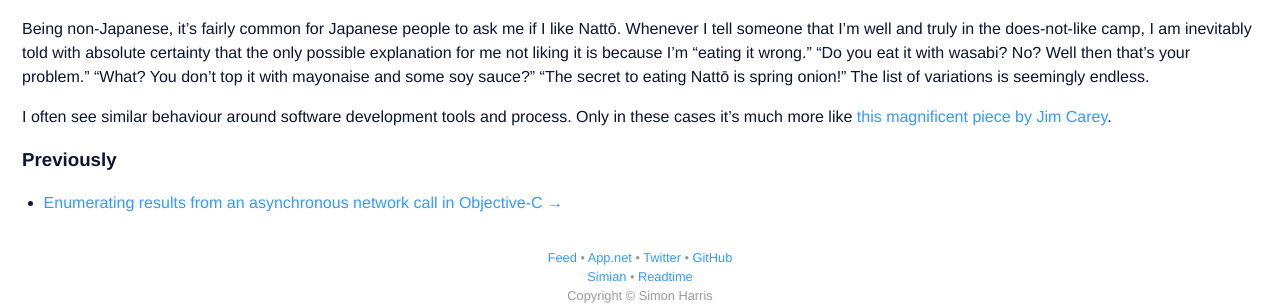
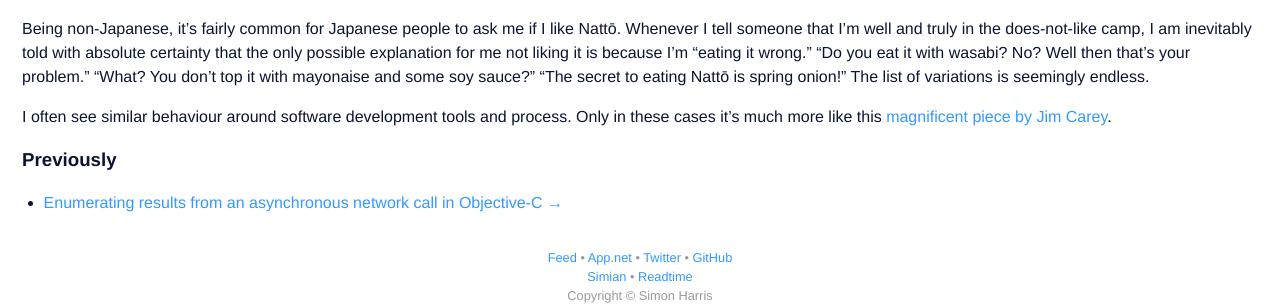
Before and after one commit to harukizaemon/harukizaemon.github.io, a Jekyll site: the page built from index.html, in a window 1280 px wide. Shown: the part 279-584 px from the top of the page. Built offline with Jekyll 4.4.1, drawn with Linux system fonts in a browser that asks for light colours.

Commit message:
More edits

```diff
--- a/_posts/2013-10-18-natto.markdown
+++ b/_posts/2013-10-18-natto.markdown
@@ -9,4 +9,4 @@ Nattō is roughly the Japanese equivalent of [Vegemite](http://en.wikipedia.org/
 
 Being non-Japanese, it's fairly common for Japanese people to ask me if I like Nattō. Whenever I tell someone that I'm well and truly in the does-not-like camp, I am inevitably told with absolute certainty that the only possible explanation for me not liking it is because I'm "eating it wrong." "Do you eat it with wasabi? No? Well then that's your problem." "What? You don't top it with mayonaise and some soy sauce?" "The secret to eating Nattō is spring onion!" The list of variations is seemingly endless.
 
-I often see similar behaviour around software development tools and process. Only in these cases it's much more like [this magnificent piece by Jim Carey](https://www.youtube.com/watch?v=h_vvI26NnwE).
+I often see similar behaviour around software development tools and process. Only in these cases it's much more like this [magnificent piece by Jim Carey](https://www.youtube.com/watch?v=h_vvI26NnwE).
```
